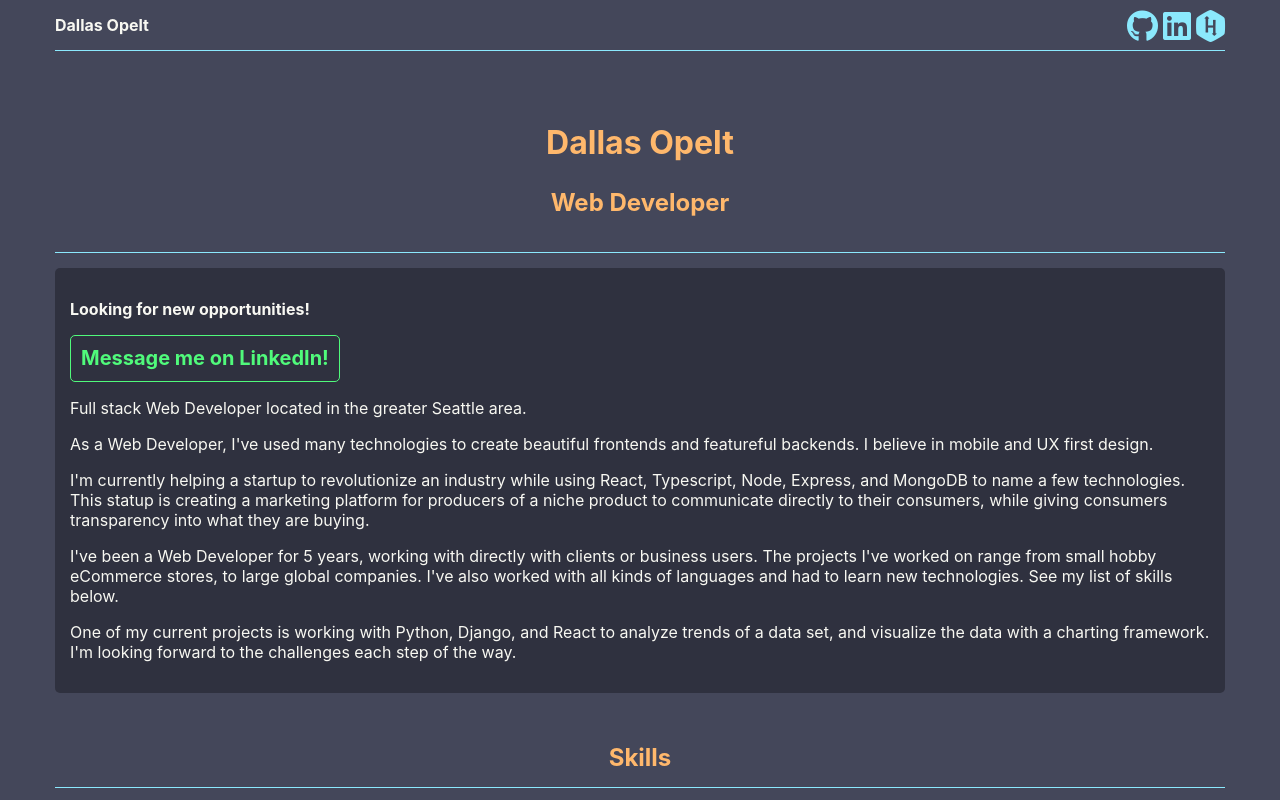
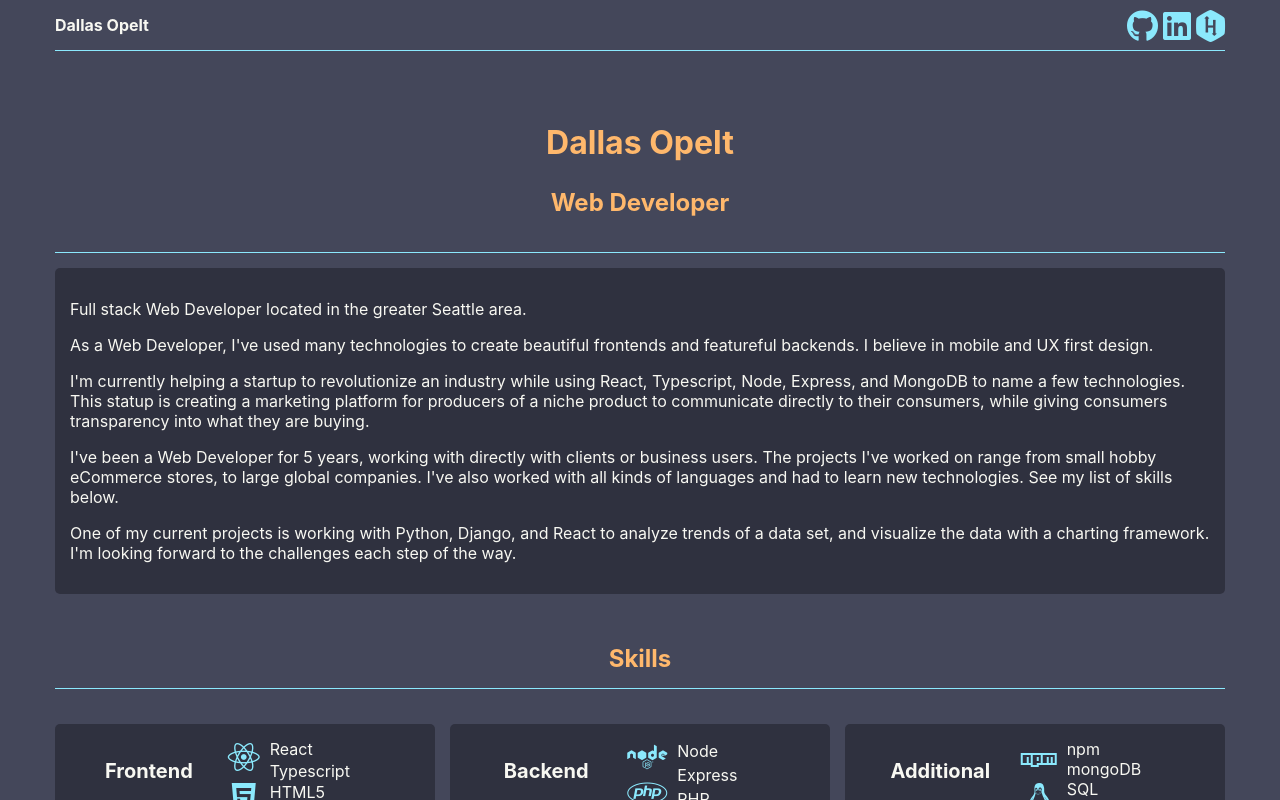
Before and after one commit to DallasO/dallaso.github.io, a React (Create React App) app: page / in a window 1280 px wide. Shown: the top 800 px of the page. Built offline with nearby package versions, Linux system fonts and the light colour scheme.

Commit message:
Not currently seeking new opportunities

```diff
--- a/src/components/AboutMe.tsx
+++ b/src/components/AboutMe.tsx
@@ -8,17 +8,6 @@ export default function AboutMe(): JSX.Element {
         <h2>Web Developer</h2>
       </div>
       <div className="wide">
-        <h3 className="h4">Looking for new opportunities!</h3>
-        <p>
-          <a
-            href="https://www.linkedin.com/in/dallasopelt"
-            className="callout"
-            target="_blank"
-            rel="noopener noreferrer"
-          >
-            {"Message me on LinkedIn!"}
-          </a>
-        </p>
         <p>Full stack Web Developer located in the greater Seattle area.</p>
         <p>
           {
```
